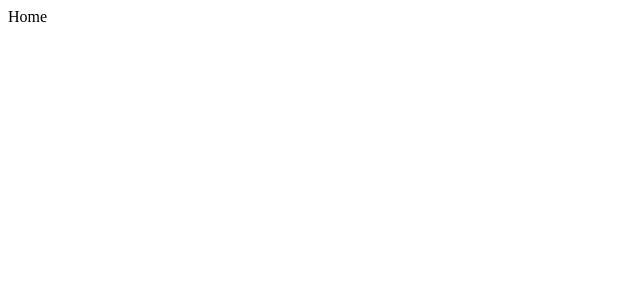
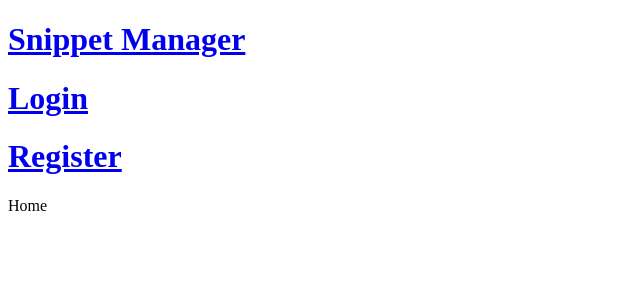
Before and after one commit to ranhelfer/client, a React (Create React App) app: page / in a window 1280 px wide. Shown: the top 300 px of the page, without its empty margins (0-640 px from the left). Built offline with nearby package versions, Linux system fonts and the light colour scheme; no server answers.

Commit message:
make sure that we do correct get at our client , adding navBar and Home components

```diff
--- a/package.json
+++ b/package.json
@@ -6,10 +6,11 @@
     "@testing-library/jest-dom": "^5.17.0",
     "@testing-library/react": "^13.4.0",
     "@testing-library/user-event": "^13.5.0",
+    "axios": "^1.7.7",
     "react": "^18.3.1",
     "react-dom": "^18.3.1",
     "react-router-dom": "^7.0.1",
-    "react-scripts": "5.0.1",
+    "react-scripts": "^5.0.1",
     "web-vitals": "^2.1.4"
   },
   "scripts": {
--- a/src/Router.js
+++ b/src/Router.js
@@ -1,10 +1,13 @@
 import React from "react";
 import { BrowserRouter, Route, Routes } from "react-router-dom";
+import Navbar from "./components/Navbar";
+import Home from "./components/Home/Home";
 
 function Router() {
     return <BrowserRouter>
+    <Navbar />
     <Routes>
-        <Route path="/" element={<div>Home</div>} />
+        <Route path="/" element={<Home />} />
          <Route path="/login" element={<div>Login</div>} />
          <Route path="/register" element={<div>Register</div>} />
     </Routes>
--- /dev/null
+++ b/src/components/Home/Home.js
@@ -0,0 +1,29 @@
+import axios from "axios";
+import React, { useState, useEffect } from "react"
+
+function Home() {
+
+    const [snippets, setSnippets] = useState([]);
+
+
+    useEffect( () => {
+        getSnippets();
+    }, [] );
+
+
+    async function getSnippets() {
+        try {
+            const response = await axios.get("http://localhost:5001/snippet");
+            console.log(response); // Adjust according to the response structure
+            setSnippets(response.data); // Update state if needed
+        } catch (error) {
+            console.error("Error fetching snippets:", error);
+        }
+
+    }
+
+
+    return <div className="home">Home</div>
+}
+
+export default Home;
--- /dev/null
+++ b/src/components/Navbar.js
@@ -0,0 +1,26 @@
+import React from "react";
+import { Link } from "react-router-dom";
+
+
+function Navbar() {
+    return <div className="navbar">
+                <Link to="/">
+
+                    <h1>Snippet Manager</h1>
+
+                </Link>
+                <Link to="/login">
+
+                    <h1>Login</h1>
+
+                </Link>
+                <Link to="/register">
+
+                    <h1>Register</h1>
+
+                </Link>
+           </div>;
+
+}
+
+export default Navbar;
```
Also changed, not shown: 1 other file (tests, documents, lock files or other folders).
